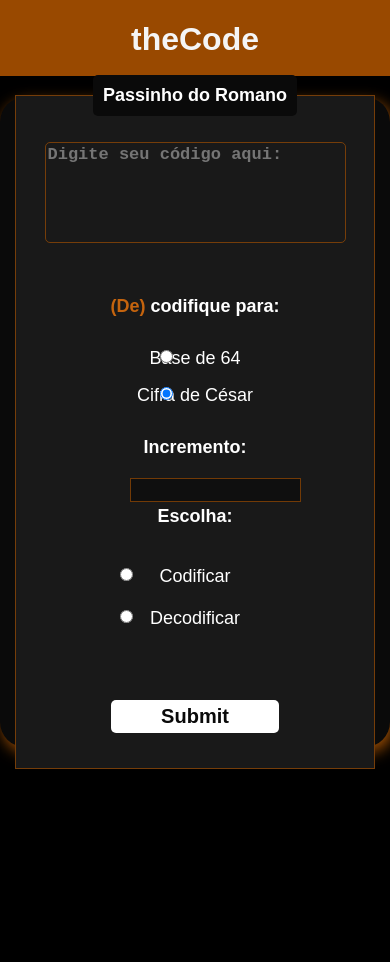
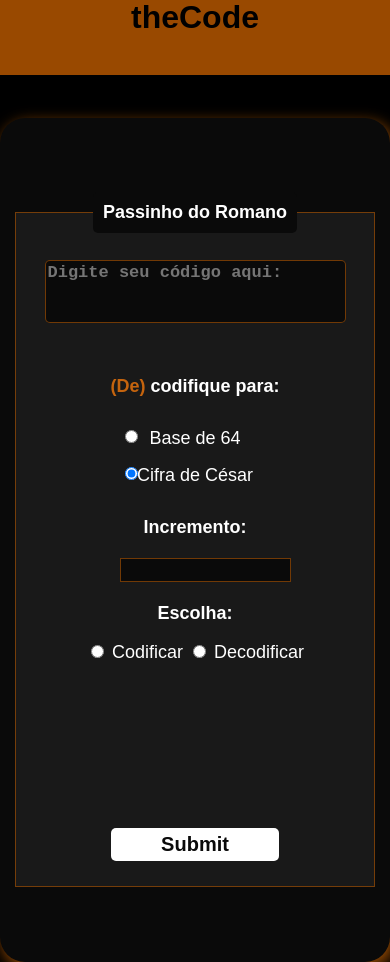
Before and after one commit to Rafalesson/theCode, a plain HTML site: page index.html in a window 390 px wide. Both pictures are taken after a click on the radio button "Cifra de César". Before the commit the page ends 844 px from the top, so only its background shows below. Drawn offline with Linux system fonts and the light colour scheme.

Commit message:
Finalmente consegui!

```diff
--- a/CSS/passinho.css
+++ b/CSS/passinho.css
@@ -1,17 +1,18 @@
 html, body {
+    margin: 0;
+    padding: 0;
     width: 100%;
-    height: 100%;
-    font-family: Arial;
+    height: 100vh;
+    font-family: Arial, Helvetica, sans-serif;
     box-sizing: border-box;
+    background-color: rgb(0, 0, 0);
 }
 
 header{
-    position: fixed;
-    top: 0;
-    left: 0;
-    text-align: center;
     width: 100%;
     height: 9vh;
+    margin-top: -22px;
+    text-align: center;
     background-color: rgba(255, 123, 0, 0.6);
     color: whitesmoke;
 }
@@ -20,28 +21,17 @@ header h1:hover{
     color: black;
 }
 
-body {
-    margin: 0;
-    padding: 0;
-    background-color: rgb(0, 0, 0);
-    display: flex;
-    align-items: center;
-
-}
-
 .box {
     display: flex;
     width: 30vw;
-    height: 45vw;
-    margin: 0 auto;
+    height: 90vh;
+    margin: 5vh auto;
     align-items: center;
     justify-content: center;
     color: white;
     background-color: rgb(10, 10, 10);
     border-radius: 25px;
     box-shadow: 3px 5px 15px rgb(157, 78, 4);
-
-
 }
 
 .principal {
@@ -50,12 +40,11 @@ body {
     flex-direction: column;
     text-align: center;
     width: 25vw;
-    height: 40vw;
+    height: 80vh;
     border: 1.5px solid rgba(157, 78, 4, .7);
     font-size: 18px;
     background-color: rgb(25, 25, 25);
 }
-
 
 legend {
     font-size: 18px;
@@ -75,11 +64,6 @@ p {
     color: rgba(240, 119, 11, .8);
 }
 
-.inputBox {
-    margin: 5px;
-
-}
-
 .inputBox label {
     font-weight: bold;
 }
@@ -89,7 +73,7 @@ p {
     width: 100%;
     outline: none;
     font-size: 17px;
-    background-color: rgb(0, 0, 34, 0);
+    background-color: rgb(10, 10, 10);
     border: 1px solid rgba(157, 78, 4, .7);
     border-radius: 5px;
     color: white;
@@ -120,9 +104,9 @@ p {
     width: 50%;
     position: relative;
     top: 20px;
-    left: 100px;
+    left: 90px;
     outline: none;
-    background-color: rgb(15, 15, 15);
+    background-color: rgb(10, 10, 10);
     border: 1px solid rgba(157, 78, 4, .7);
     color: white;
     font-weight: bold;
@@ -132,48 +116,32 @@ p {
 
 }
 
-
 .radioOpcao input {
     display: flex;
     flex-direction: column;
     position: relative;
-    left: 110px;
+    left: 25%;
     top: 15px;
-    background-color: rgb(25, 25, 25);
 }
 
-.radioEscolha {
-    margin: 45px;
-}
-
-.radioEscolha label{
-    display: flex;
-    flex-direction: column;
-}
-
-.radioEscolha input{
-    position: relative;
-    left: -70px;
-    top: 20px;
+.radioEscolha p{
+    margin-top: 35px;
 }
 
 .boxResposta {
-    margin: 40px 0;
     visibility: hidden;
-}
-
-.boxResposta {
     font-weight: bold;
+    color: rgb(157, 78, 4);
+    padding: 20px;
 }
 
 #resposta {
-    margin: 0;
-    padding: 0;
-    width: 100%;
-    background-color: rgb(0, 0, 34, 0);
-    border: none;
+    margin: 10px;
+    padding: 5px;
+    width: 80%;
+    background-color: rgb(10, 10, 10);
     outline: none;
-    border-bottom: 1px solid rgba(157, 78, 4, .7);
+    border: 1px solid rgba(157, 78, 4, .7);
     color: white;
     font-size: 17px;
     font-weight: bold;
@@ -184,7 +152,7 @@ p {
     display: flex;
     position: absolute;
     justify-content: center;
-    bottom: 35px;
+    bottom: 25px;
     left: 50%;
     right: 50%;
 }
@@ -207,14 +175,14 @@ p {
 
 }
 
-@media screen and (max-width: 700px) {
+@media screen and (max-width: 1100px) {
     .box {
         width: auto;
-        height: 650px;
+        height: 100vh;
     }
 
     .principal {
-        height: 75%;
+        height: 80vh;
         width: auto;
         margin: 15px;
     }
--- a/index.html
+++ b/index.html
@@ -9,29 +9,28 @@
     <title>theCode</title>
 </head>
 <body>
-
     <header>
         <h1>
             theCode
         </h1>
     </header>
 
-    <!-- Criando uma box primaria que fica como fundo -->
+    <!-- Criando uma box primaria que fica como conteúdo principal -->
     <main class="box">
-        <!-- Criando a tag de form -->
+        <!-- Criando o formulário -->
         <form action="">
-            <!-- Criando uma tag fieldset principal que pega todo o conteudo do formulário -->
+            <!-- Criando a tag  principal que pega todo o conteudo do formulário -->
             <fieldset class="principal">
                 <!-- Criando a caixa de titulo do formulario -->
                 <legend> Passinho do Romano </legend>
 
-                <!-- Criando uma div para input de text area em que usuario colocará o codigo -->
+                <!-- Criando uma div/caixa para input de text area em que usuario colocará o codigo -->
                 <div class="inputBox">
                     <label for="codigo"></label>
-                    <textarea name="codigo" id="inputCodigo" rows="5" placeholder="Digite seu código aqui: "></textarea>
+                    <textarea name="codigo" id="inputCodigo" rows="3" placeholder="Digite seu código aqui: "></textarea>
                 </div>
 
-                <!-- Criando div para as opções de radio cifra de Cesar ou base de 64 -->
+                <!-- Criando div/caixa para as opções de radio cifra de Cesar ou base de 64 -->
                 <div class="radioOpcao">
                     <p><strong id="de">(De) </strong>codifique para: </p>
 
@@ -42,7 +41,7 @@
                     <label for="cifraCesar">Cifra de César</label>
                 </div> <!--radioOpcao-->
 
-                <!-- Criando div para o incremento da cifra de cesar, caso seja opcao escolhida -->
+                <!-- Criando div/caixa para o incremento da cifra de cesar, caso seja opcao escolhida -->
                 <div class="caixaCesar">
                     <label for="incrementoCesar" class="bold">Incremento:</label>
                     <input type="number" name="incremento:" id="incrementoCesar" min="0">
@@ -62,7 +61,7 @@
                 <div class="boxResposta">
                     <label for="resposta"> Resposta: </label>
                     <input type="text" id="resposta">
-                </div>
+                </div><!--boxResposta-->
 
                 <!-- Criando div para o botão de envio -->
                 <div class="submit">
```
